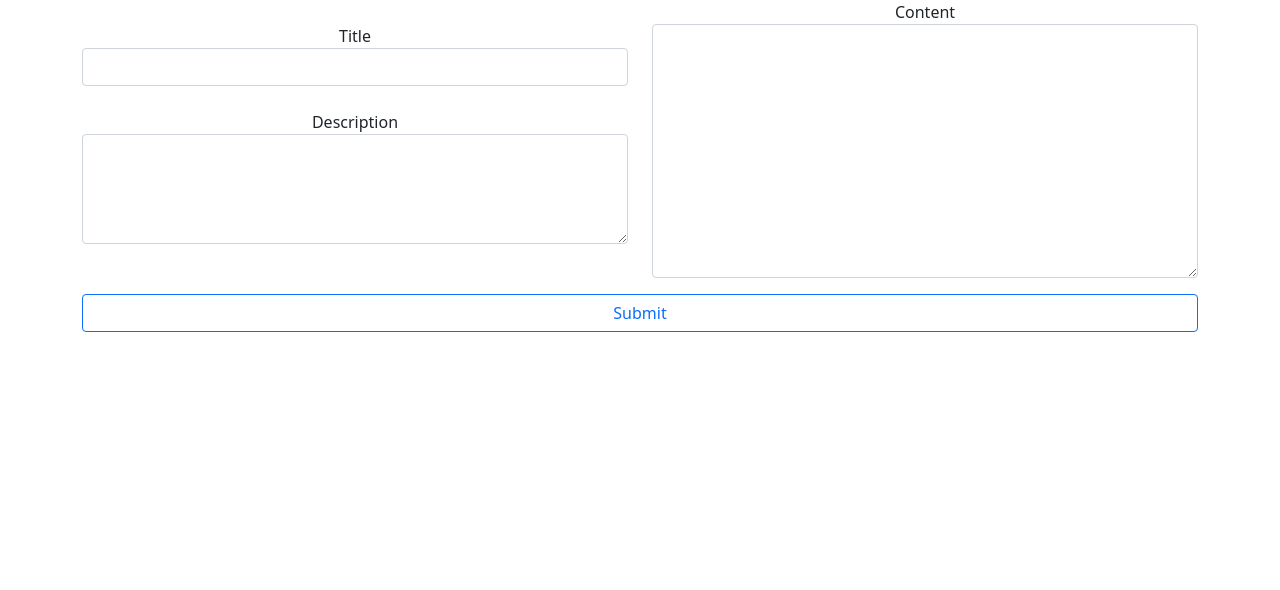
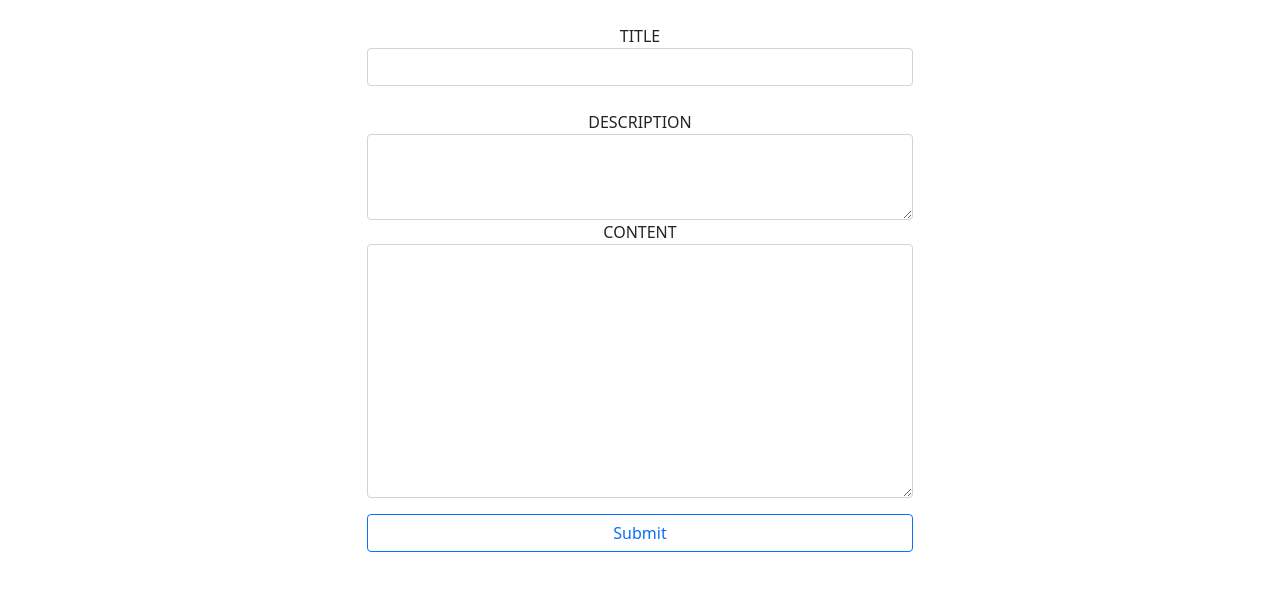
Before and after one commit to Kquach12/Blog-Group-Project, a React (Create React App) app in the folder blog/client/: page /create in a window 1280 px wide. Shown: the top 590 px of the page. Built offline with nearby package versions, Linux system fonts and the light colour scheme.

Commit message:
Update BlogForm

```diff
--- a/blog/client/src/components/BlogForm.js
+++ b/blog/client/src/components/BlogForm.js
@@ -16,26 +16,26 @@ const BlogForm = (props) => {
     }
 
     return (
-        <form onSubmit={onSubmitHandler}>
-            <div className='row'>
-                <div className='form-group col'>
+        <div>
+            <form onSubmit={onSubmitHandler}>
+                <div className='row'>
+                    <div className='form-group col-md-6 offset-md-3'>
 
-                    <label className='mt-4'>Title</label><br/>
-                    <input type="text" value={blogPostTitle} className='form-control' onChange = {(e)=>setBlogPostTitle(e.target.value)}/>
+                        <label className='mt-4'>TITLE</label><br/>
+                        <input type="text" value={blogPostTitle} className='form-control' onChange = {(e)=>setBlogPostTitle(e.target.value)}/>
 
 
-                    <label className='mt-4'>Description</label><br/>
-                    <textarea value={blogPostDescription} className='form-control' onChange = {(e)=>setBlogPostDescription(e.target.value)} rows={4}></textarea>
+                        <label className='mt-4'>DESCRIPTION</label><br/>
+                        <textarea value={blogPostDescription} className='form-control' onChange = {(e)=>setBlogPostDescription(e.target.value)} rows={3}></textarea>
+
+                        <label>CONTENT</label><br/>
+                        <textarea value={blogPostContent} className='form-control' onChange = {(e)=>setBlogPostContent(e.target.value)} rows={10}></textarea>
+                        <input type="submit" className='btn btn-outline-primary mt-3' style={{'display':'block', 'width':'100%'}}/>
+                    </div>
 
                 </div>
-                <div className='form-group col'>
-
-                    <label>Content</label><br/>
-                    <textarea value={blogPostContent} className='form-control' onChange = {(e)=>setBlogPostContent(e.target.value)} rows={10}></textarea>
-                </div>
-            </div>
-            <input type="submit" className='btn btn-outline-primary mt-3' style={{'display':'block', 'width':'100%'}}/>
-        </form>
+            </form>
+        </div>
     )
 }
 export default BlogForm;
```
